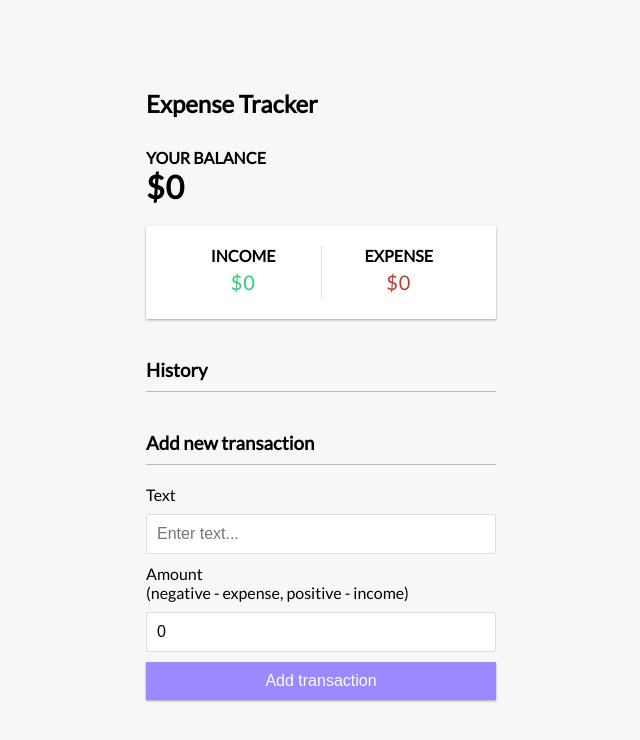
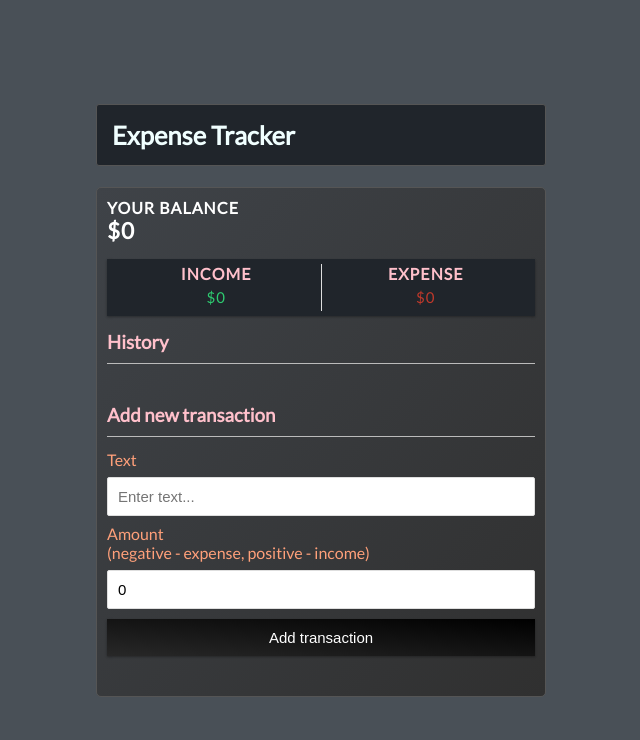
Before and after one commit to Anjuli08/TrackMyExpenses, a React (Create React App) app in the folder expense-tracker/: page / in a window 1280 px wide. Shown: the top 740 px of the page, without its empty margins (319-959 px from the left). Built offline with nearby package versions, Linux system fonts and the light colour scheme.

Commit message:
UI update

```diff
--- a/expense-tracker/src/App.css
+++ b/expense-tracker/src/App.css
@@ -1,5 +1,4 @@
 @import url('https://fonts.googleapis.com/css?family=Lato&display=swap');
-
 :root {
     --box-shadow: 0 1px 3px rgba(0, 0, 0, 0.12), 0 1px 2px rgba(0, 0, 0, 0.24);
 }
@@ -9,7 +8,7 @@
 }
 
 body {
-  background-color: #f7f7f7;
+    background-color: #495057;
     display: flex;
     flex-direction: column;
     align-items: center;
@@ -20,46 +19,71 @@ body {
 }
 
 .container {
-  margin: 30px auto;
-  width: 350px;
+    margin: 20px auto;
+    width: 450px;
+    border: 1px solid #555555;
+    background: linear-gradient(to bottom right, #3f4348, #303030);
+    border-radius: 5px;
+    padding: 10px;
+    overflow: auto;
 }
 
 h1 {
+    color: #fff;
     letter-spacing: 1px;
+    font-size: 1.4em;
     margin: 0;
+}
+
+h2 {
+    display: block;
+    color: azure;
+    font-size: 1.6em;
+    font-weight: bold;
+    border: 1px solid #555555;
+    border-radius: 3px;
+    background-color: #20252b;
+    padding: 15px;
 }
 
 h3 {
     border-bottom: 1px solid #bbb;
+    color: #FFC0CB;
     padding-bottom: 10px;
-  margin: 40px 0 10px;
+    margin: 10px 0 5px;
 }
 
 h4 {
     margin: 0;
+    color: #fff;
     text-transform: uppercase;
+    letter-spacing: 1px;
 }
 
 .inc-exp-container {
-  background-color: #fff;
+    background-color: #20252b;
     box-shadow: var(--box-shadow);
-  padding: 20px;
+    padding: 5px;
     display: flex;
     justify-content: space-between;
-  margin: 20px 0;
+    margin: 15px 0;
 }
 
-.inc-exp-container > div {
+.inc-exp-container h4 {
+    color: #FFC0CB;
+}
+
+.inc-exp-container>div {
     flex: 1;
     text-align: center;
 }
 
-.inc-exp-container > div:first-of-type {
+.inc-exp-container>div:first-of-type {
     border-right: 1px solid #dedede;
 }
 
 .money {
-  font-size: 20px;
+    font-size: 15px;
     letter-spacing: 1px;
     margin: 5px 0;
 }
@@ -74,7 +98,8 @@ h4 {
 
 label {
     display: inline-block;
-  margin: 10px 0;
+    color: #FFA07A;
+    margin: 8px 0;
 }
 
 input[type='text'],
@@ -82,19 +107,19 @@ input[type='number'] {
     border: 1px solid #dedede;
     border-radius: 2px;
     display: block;
-  font-size: 16px;
+    font-size: 15px;
     padding: 10px;
     width: 100%;
 }
 
 .btn {
     cursor: pointer;
-  background-color: #9c88ff;
+    background: linear-gradient(to top right, #282828, #000000);
     box-shadow: var(--box-shadow);
     color: #fff;
     border: 0;
     display: block;
-  font-size: 16px;
+    font-size: 15px;
     margin: 10px 0 30px;
     padding: 10px;
     width: 100%;
@@ -112,11 +137,13 @@ input[type='number'] {
 }
 
 .list li {
-  background-color: #fff;
+    background-color: #20252b;
     box-shadow: var(--box-shadow);
-  color: #333;
+    color: #fff;
     display: flex;
     justify-content: space-between;
+    left: 3%;
+    width: 95%;
     position: relative;
     padding: 10px;
     margin: 10px 0;
@@ -137,7 +164,7 @@ input[type='number'] {
     color: #fff;
     font-size: 20px;
     line-height: 20px;
-  padding: 2px 5px;
+    padding: 2px 7px;
     position: absolute;
     top: 50%;
     left: 0;
```
Lines whose indentation alone changed are shown as unchanged.
